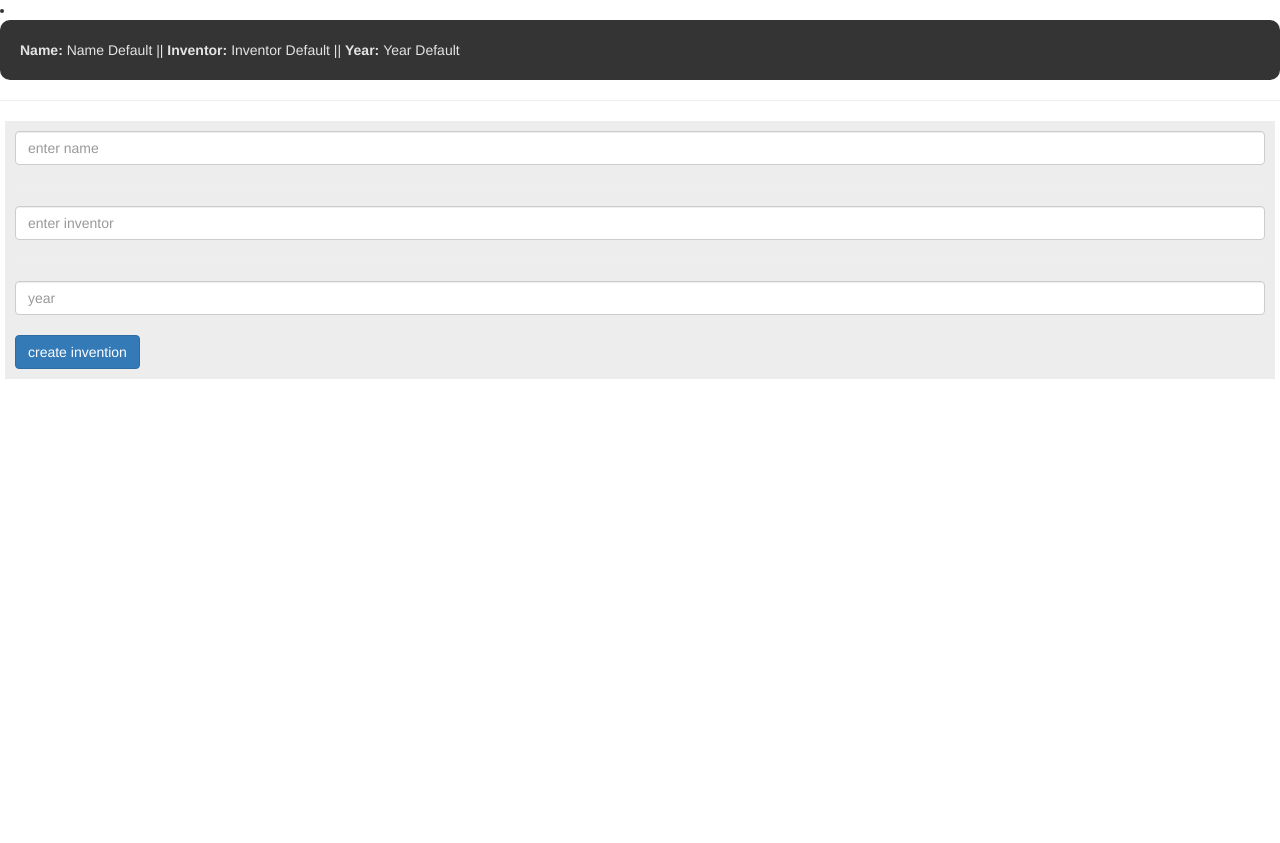
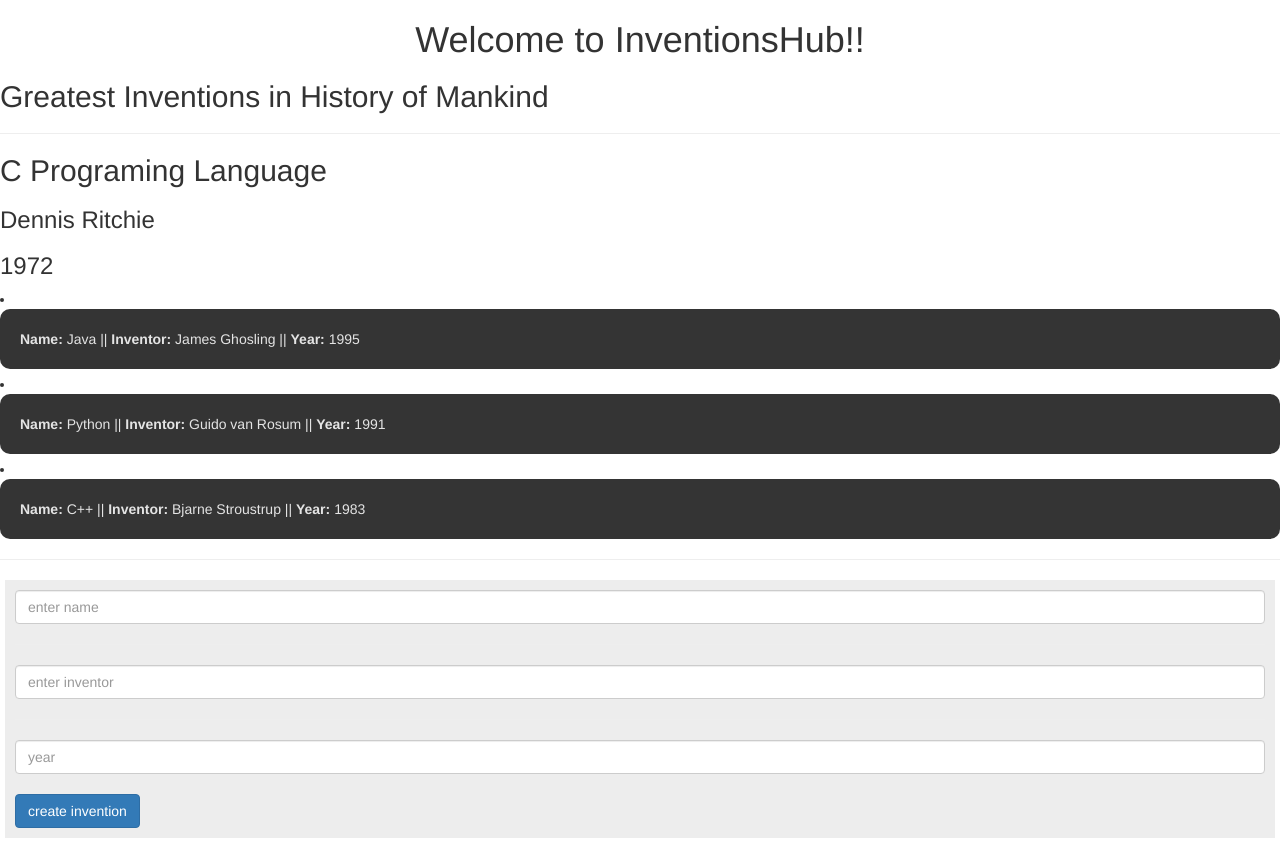
Before and after one commit to Burris19/InventionsHub-Angular-4, an Angular app: page / in a window 1280 px wide. Before the commit the page ends 800 px from the top, so only its background shows below. Built offline with nearby package versions, Linux system fonts and the light colour scheme.

Commit message:
[add] Angular 4 Services learn about creating and using services in Angular 4

```diff
--- /dev/null
+++ b/src/app/inventions/inventions.class.ts
@@ -0,0 +1,5 @@
+export class Invention {
+    name : String ;
+    inventor : String ;
+    year : String;
+}
--- a/src/app/inventions/inventions.component.ts
+++ b/src/app/inventions/inventions.component.ts
@@ -1,15 +1,14 @@
 import { Component, OnInit } from '@angular/core';
+import { FormsModule }   from '@angular/forms';
+import { Invention } from './inventions.class';
 
-export class Invention {
-    name: String;
-    inventor: String;
-    year: String;
-}
+import { InventionsService } from './inventions.service';
 
 @Component({
-    selector: 'app-root',
+    selector: 'app-invention',
     templateUrl: './inventions.component.html',
-    styleUrls: ['./inventions.component.css']
+    styleUrls: ['./inventions.component.css'],
+    providers: [ InventionsService]
 })
 
 export class InventionsComponent implements OnInit {
@@ -18,18 +17,11 @@ export class InventionsComponent implements OnInit {
     yearModel: String;
     inventions: Invention[];
 
-    constructor() {
+    constructor( private inventionService: InventionsService ) {
         this.nameModel = '';
         this.inventorModel = '';
         this.yearModel = '';
-
-        let defaultInvention: Invention = {
-            name: 'Name Default',
-            inventor: 'Inventor Default',
-            year: 'Year Default'
-        };
-
-        this.inventions = [defaultInvention];
+        this.inventions = inventionService.getInventions();
     }
 
     ngOnInit() {
@@ -44,7 +36,6 @@ export class InventionsComponent implements OnInit {
         };
 
         this.inventions.push(newInvention);
-
         this.nameModel = this.yearModel = this.inventorModel = '';
     }
 
--- /dev/null
+++ b/src/app/inventions/inventions.service.ts
@@ -0,0 +1,31 @@
+import { Injectable } from '@angular/core';
+import { Invention } from './inventions.class';
+
+@Injectable()
+export class InventionsService {
+
+  rawInventions: Invention[] = [
+    {
+      name: 'Java',
+      inventor: 'James Ghosling',
+      year: '1995'
+    },
+    {
+      name: 'Python',
+      inventor: 'Guido van Rosum',
+      year: '1991'
+    },
+    {
+      name: 'C++',
+      inventor: 'Bjarne Stroustrup',
+      year: '1983'
+    }
+  ]
+
+  constructor() { }
+
+  getInventions(): Invention[] {
+    return this.rawInventions;
+  }
+
+}
--- a/src/index.html
+++ b/src/index.html
@@ -10,5 +10,6 @@
 </head>
 <body>
   <app-root></app-root>
+  <app-invention></app-invention>
 </body>
 </html>
```
Also changed, not shown: 1 other file (tests, documents, lock files or other folders).
